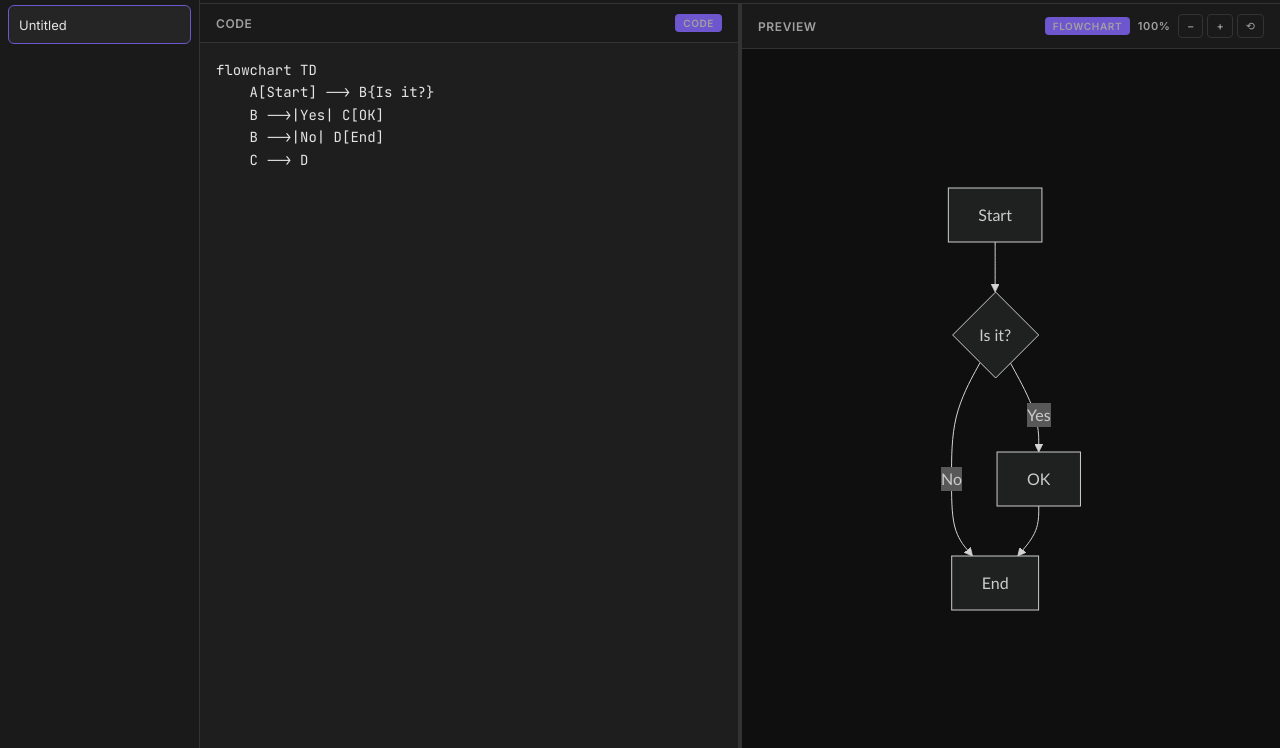
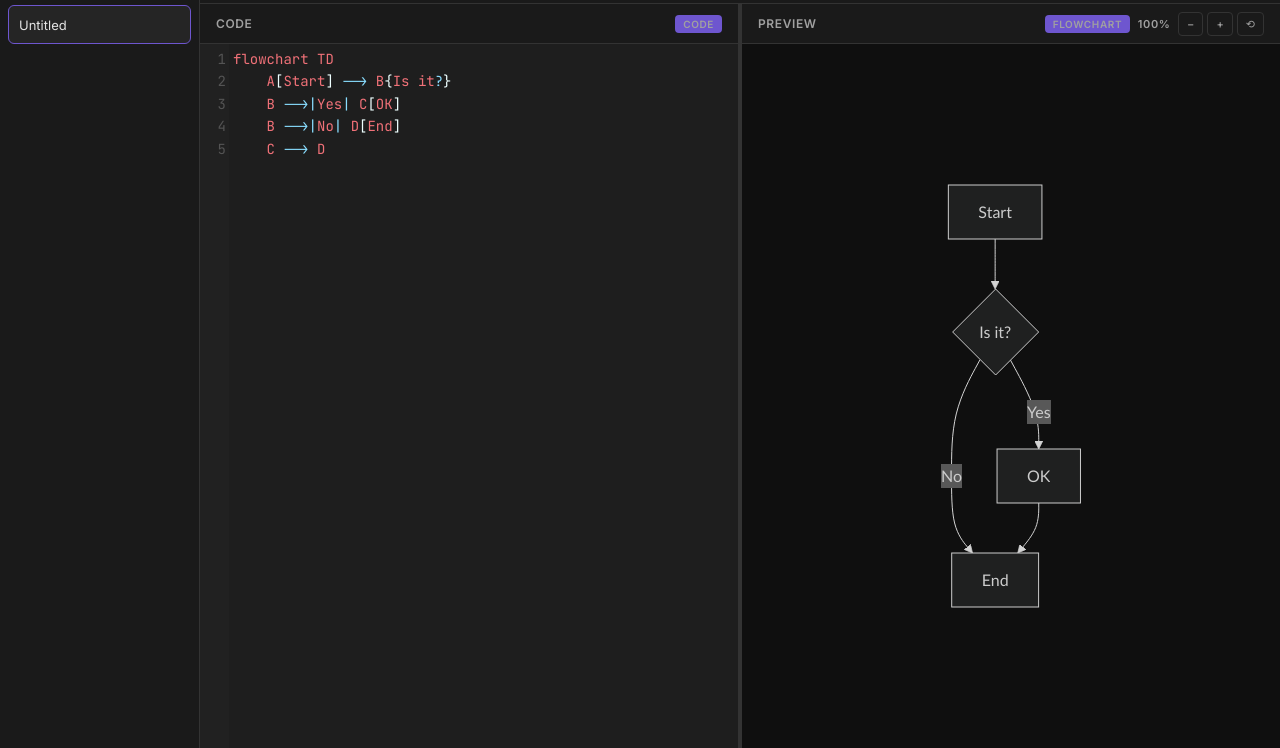
Before and after one commit to ldlac/mermaid, a website built with Vite: page index.html in a window 1280 px wide. Shown: the part 52-800 px from the top of the page. Built offline with nearby package versions, Linux system fonts and the light colour scheme.

Commit message:
code mirror

```diff
--- a/index.html
+++ b/index.html
@@ -5,10 +5,16 @@
     <meta name="viewport" content="width=device-width, initial-scale=1.0" />
     <title>Mermaid Live Editor</title>
     <link rel="stylesheet" href="/src/style.css" />
+    <link rel="stylesheet" href="https://cdn.jsdelivr.net/npm/codemirror@5/lib/codemirror.min.css" />
+    <link rel="stylesheet" href="https://cdn.jsdelivr.net/npm/codemirror@5/theme/material-darker.css" />
     <link
       href="https://fonts.googleapis.com/css2?family=JetBrains+Mono:wght@400;500&family=Inter:wght@400;500;600&display=swap"
       rel="stylesheet"
     />
+    <script src="https://cdn.jsdelivr.net/npm/codemirror@5/lib/codemirror.min.js"></script>
+    <script src="https://cdn.jsdelivr.net/npm/codemirror@5/mode/javascript/javascript.js"></script>
+    <script src="https://cdn.jsdelivr.net/npm/codemirror@5/addon/edit/matchbrackets.js"></script>
+    <script src="https://cdn.jsdelivr.net/npm/codemirror@5/addon/edit/closebrackets.js"></script>
   </head>
   <body>
     <aside class="sidebar">
@@ -98,7 +104,7 @@
     </header>
 
     <main class="main">
-      <section class="editor-pane" style="margin-left: 0;">
+      <section class="editor-pane">
         <div class="pane-header">
           <span>Code</span>
           <span id="" class="badge">code</span>
--- a/src/main.js
+++ b/src/main.js
@@ -9,7 +9,7 @@ const DEFAULT_DIAGRAM = `flowchart TD
     B -->|No| D[End]
     C --> D`;
 
-const editor = document.getElementById("code-editor");
+const textarea = document.getElementById("code-editor");
 const output = document.getElementById("diagram-output");
 const errorDisplay = document.getElementById("error-display");
 const diagramTypeBadge = document.getElementById("diagram-type");
@@ -36,6 +36,25 @@ let panY = 0;
 let isDragging = false;
 let startX = 0;
 let startY = 0;
+
+const cm = CodeMirror.fromTextArea(textarea, {
+  mode: "javascript",
+  theme: "material-darker",
+  lineNumbers: true,
+  matchBrackets: true,
+  autoCloseBrackets: true,
+  indentUnit: 2,
+  tabSize: 2,
+  lineWrapping: true,
+});
+
+function getCode() {
+  return cm.getValue();
+}
+
+function setCode(code) {
+  cm.setValue(code);
+}
 
 mermaid.initialize({
   startOnLoad: false,
@@ -90,7 +109,7 @@ function saveCurrentDiagram() {
 
   const name = diagramNameInput.value.trim() || "Untitled";
   diagrams[id].name = name;
-  diagrams[id].code = editor.value;
+  diagrams[id].code = getCode();
 
   saveDiagrams(diagrams);
   renderDiagramList();
@@ -104,7 +123,7 @@ function loadDiagram(id) {
 
   currentDiagramId = id;
   setActiveId(id);
-  editor.value = diagram.code || "";
+  setCode(diagram.code || "");
   diagramNameInput.value = diagram.name || "Untitled";
   renderDiagramList();
   renderDiagram();
@@ -181,7 +200,7 @@ function detectDiagramType(code) {
 }
 
 async function renderDiagram() {
-  const code = editor.value.trim();
+  const code = getCode().trim();
 
   if (!code) {
     output.innerHTML =
@@ -439,7 +458,7 @@ function decodeFromUrl(encoded) {
 }
 
 function generateShareLink() {
-  const code = editor.value.trim();
+  const code = getCode().trim();
   if (!code) {
     alert("No diagram to share");
     return;
@@ -461,7 +480,7 @@ function loadFromUrl() {
   if (encoded) {
     const code = decodeFromUrl(encoded);
     if (code) {
-      editor.value = code;
+      setCode(code);
       renderDiagram();
       window.history.replaceState({}, "", window.location.pathname);
       return true;
@@ -491,7 +510,7 @@ function init() {
   renderDiagramList();
 }
 
-editor.addEventListener("input", debounceRender);
+cm.on("change", debounceRender);
 exportPngBtn.addEventListener("click", exportAsPng);
 exportSvgBtn.addEventListener("click", exportAsSvg);
 copyPngBtn.addEventListener("click", copyAsPng);
--- a/src/style.css
+++ b/src/style.css
@@ -12,8 +12,8 @@
   --divider: #444;
   --success: #4ade80;
   --error: #f87171;
-  --font-mono: 'JetBrains Mono', 'Fira Code', monospace;
-  --font-sans: 'Inter', -apple-system, BlinkMacSystemFont, sans-serif;
+  --font-mono: "JetBrains Mono", "Fira Code", monospace;
+  --font-sans: "Inter", -apple-system, BlinkMacSystemFont, sans-serif;
 }
 
 * {
@@ -22,7 +22,8 @@
   box-sizing: border-box;
 }
 
-html, body {
+html,
+body {
   height: 100%;
   overflow: hidden;
 }
@@ -219,6 +220,7 @@ body {
   text-transform: uppercase;
   letter-spacing: 0.05em;
   color: var(--text-secondary);
+  height: 40px;
 }
 
 .btn-small {
@@ -264,42 +266,37 @@ body {
 .editor-container {
   flex: 1;
   overflow: hidden;
+  position: relative;
 }
 
-#code-editor {
-  width: 100%;
-  height: 100%;
-  padding: 1rem;
-  background: var(--bg-editor);
-  border: none;
-  outline: none;
-  resize: none;
+.editor-container .CodeMirror {
+  position: absolute;
+  top: 0;
+  left: 0;
+  right: 0;
+  bottom: 0;
+  height: auto !important;
   font-family: var(--font-mono);
   font-size: 0.875rem;
   line-height: 1.6;
-  color: var(--text-primary);
-  tab-size: 2;
+  background: var(--bg-editor);
 }
 
-#code-editor::placeholder {
+.CodeMirror-gutters {
+  background: var(--bg-secondary);
+  border-right: 1px solid var(--border);
+}
+
+.CodeMirror-linenumber {
   color: var(--text-muted);
 }
 
-#code-editor::-webkit-scrollbar {
-  width: 8px;
+.CodeMirror-cursor {
+  border-left: 1px solid var(--text-primary);
 }
 
-#code-editor::-webkit-scrollbar-track {
-  background: var(--bg-primary);
-}
-
-#code-editor::-webkit-scrollbar-thumb {
-  background: var(--bg-tertiary);
-  border-radius: 4px;
-}
-
-#code-editor::-webkit-scrollbar-thumb:hover {
-  background: var(--border);
+.CodeMirror-selected {
+  background: rgba(110, 86, 207, 0.3);
 }
 
 .preview-container {
@@ -387,7 +384,7 @@ body {
 
 /* Resize handle indicator */
 .divider::after {
-  content: '';
+  content: "";
   position: absolute;
   top: 50%;
   left: 50%;
@@ -403,8 +400,3 @@ body {
 .divider:hover::after {
   opacity: 1;
 }
-
-/* Focus states */
-#code-editor:focus {
-  box-shadow: inset 0 0 0 1px var(--accent);
-}
```
